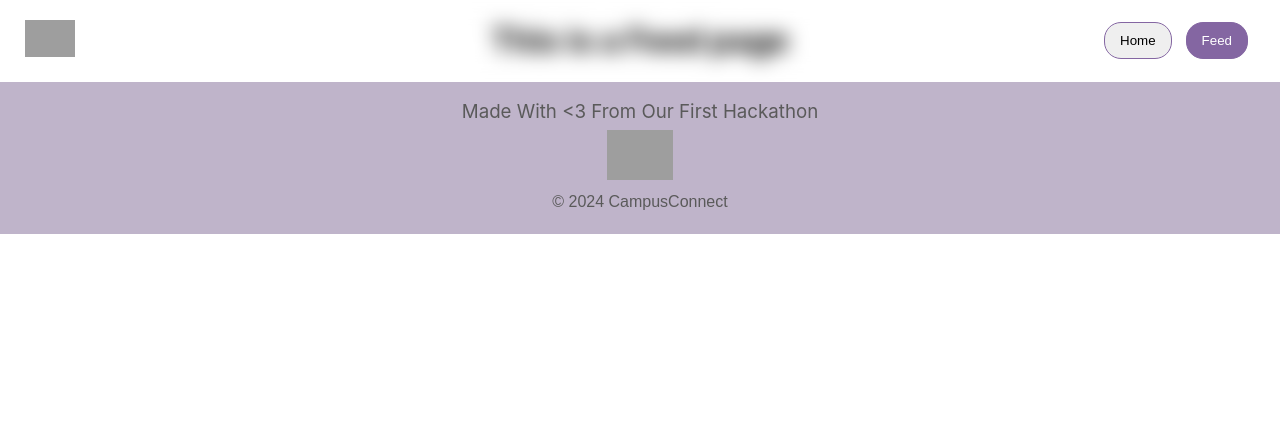
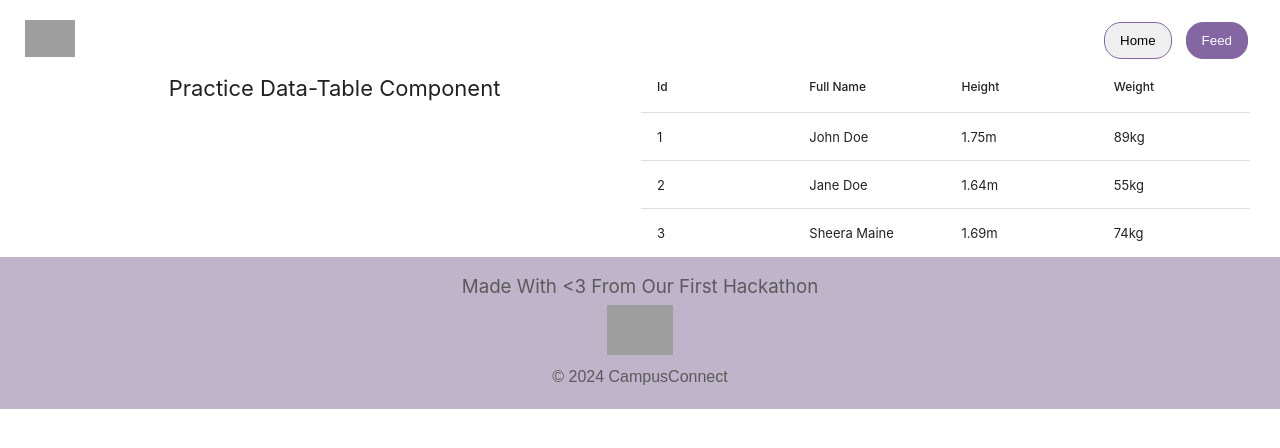
Before and after one commit to palina0k/CampusConnectWebsite, a React (Create React App) app: page /feed in a window 1280 px wide. Shown: the top 448 px of the page. Built offline with nearby package versions, Linux system fonts and the light colour scheme; grey boxes are pictures that could not be loaded.

Commit message:
home page and feed page

```diff
--- a/package.json
+++ b/package.json
@@ -6,10 +6,13 @@
     "@testing-library/jest-dom": "^5.17.0",
     "@testing-library/react": "^13.4.0",
     "@testing-library/user-event": "^13.5.0",
+    "bootstrap": "^5.3.3",
     "react": "^18.2.0",
+    "react-data-table-component": "^7.6.2",
     "react-dom": "^18.2.0",
     "react-router-dom": "^6.22.3",
     "react-scripts": "5.0.1",
+    "styled-components": "^6.1.8",
     "web-vitals": "^2.1.4"
   },
   "scripts": {
--- /dev/null
+++ b/src/components/Table.js
@@ -0,0 +1,53 @@
+import React from 'react';
+import DataTable from "react-data-table-component";
+
+function Table(){
+
+    const columns = [
+        {
+            name: "Id",
+            selector: row => row.id
+        },
+        {
+            name: "Full Name",
+            selector: row => row.fullName
+        },
+        {
+            name: "Height",
+            selector: row => row.height
+        },
+        {
+            name: "Weight",
+            selector: row => row.weight
+        },
+    ];
+    const rows = [
+        {
+            id: 1,
+            fullName: "John Doe",
+            height: "1.75m",
+            weight: "89kg",
+        },
+        {
+            id: 2,
+            fullName: "Jane Doe",
+            height: "1.64m",
+            weight: "55kg",
+        },
+        {
+            id: 3,
+            fullName: "Sheera Maine",
+            height: "1.69m",
+            weight: "74kg",
+        },
+    ];
+	return(
+        <>
+            <div className="container">
+                <DataTable columns={columns} data={rows} fixedHeader title="Practice Data-Table Component" />
+            </div>
+        </>
+    );
+}
+
+export default Table;
--- a/src/pages/Feed.js
+++ b/src/pages/Feed.js
@@ -1,10 +1,12 @@
 import React from 'react';
+import "bootstrap/dist/js/bootstrap.bundle.min.js";
 import './Feed.css';
+import Table from '../components/Table.js';
 
 export default function Feed(){
     return(
         <div>
-            <h1>This is a Feed page</h1>
+            <Table />
         </div>
     );
 }
--- a/src/pages/Home.css
+++ b/src/pages/Home.css
@@ -1,36 +1,47 @@
 .container {
     display: flex;
-    justify-content: center;
+    justify-content: space-evenly;
     align-items: flex-start;
-    flex-direction: row-reverse;
+    margin-top: 60px;
+    margin-right: 10px;
+    padding-top: 0px;
+    padding-left: 20px;
+    padding-right: 20px;
 }
 
 .img {
-    margin-left: auto;
+    width: 50%;
+    max-width: 70%;
+    align-self: flex-start;
+    padding-left: 10px;
+    margin-right: 10px;
 }
+
 .titlecontainer {
-    text-align: left;
-    margin-right: 20px; /* Adjust spacing between image and text */
+    text-align: center;
+    padding-right: 10px;
 }
 
 .title {
     font-size: 36px;
     font-weight: bold;
     color: #333;
+    margin-bottom: 20px;
 }
 
 .subtitle {
     font-size: 24px;
     font-weight: bold;
     color: #666;
+    margin-bottom: 10px;
 }
 
 .description {
     font-size: 16px;
     color: #999;
+    margin-bottom: 20px;
 }
 
 .home-button{
-    position: absolute;
-    bottom: 20px;
+    margin-top: 20px;
 }
--- a/src/pages/Home.js
+++ b/src/pages/Home.js
@@ -5,7 +5,7 @@ import './Home.css';
 export default function Home(){
     return(
         <div className="container">
-            <img src = "https://marcomm.sfsu.edu/sites/default/files/images/donot-marks-.jpg" alt = "San Francisco State University Logo"/>
+            <div>
                 <div className = "titlecontainer">
                     <h1 className="title"> Campus Connect</h1>
                     <h2 className="subtitle">Statement</h2>
@@ -17,5 +17,7 @@ export default function Home(){
                     <button className="home-button">Get Started</button>
                 </Link>
             </div>
+            <img src = "https://marcomm.sfsu.edu/sites/default/files/images/donot-marks-.jpg" alt = "San Francisco State University Logo"/>
+        </div>
     );
 }
```
Also changed, not shown: 1 other file (tests, documents, lock files or other folders). Lines whose indentation alone changed are shown as unchanged.
